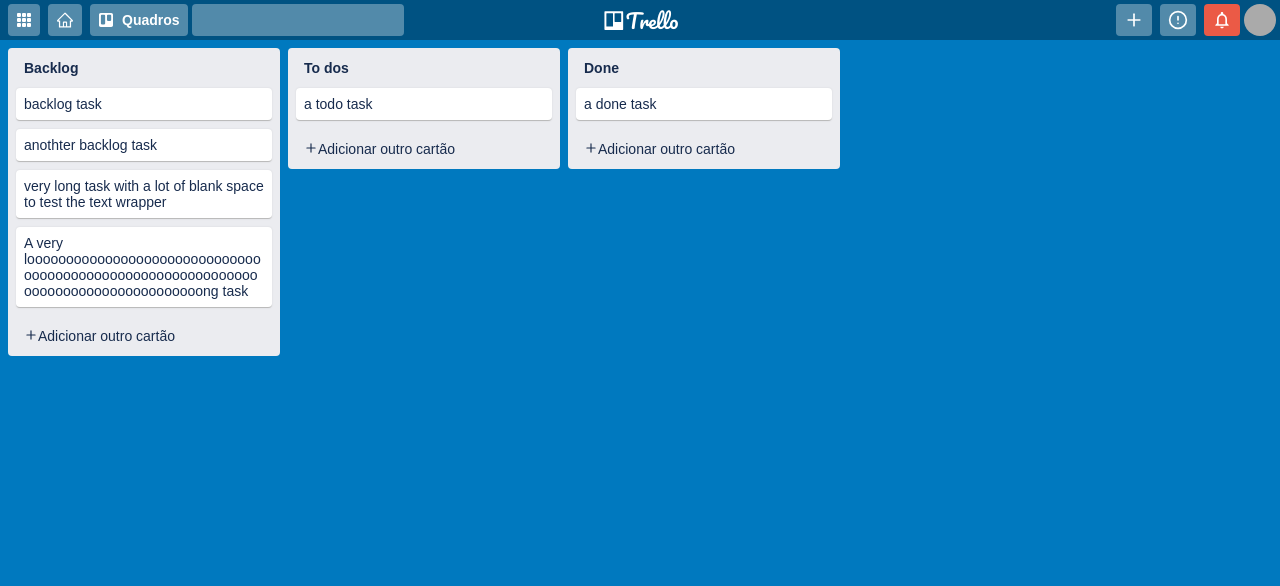
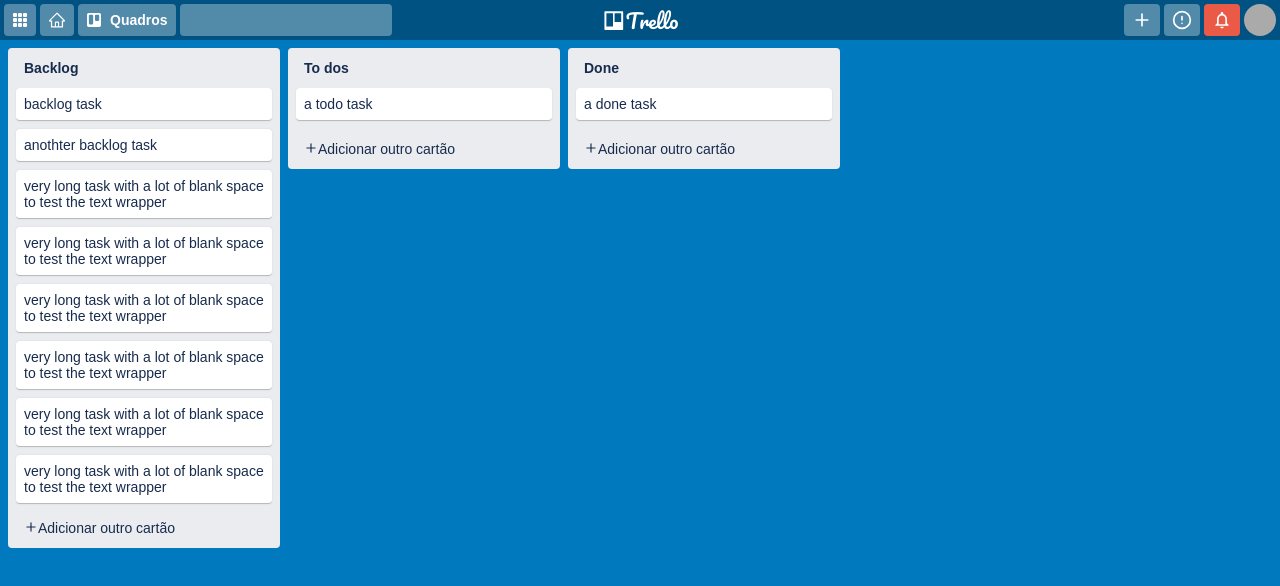
Before and after one commit to cazuzabarberino/fake-trello, a React (Create React App) app: page / in a window 1280 px wide. Shown: the top 586 px of the page. Built offline with nearby package versions, Linux system fonts and the light colour scheme.

Commit message:
task scrollbar

```diff
--- a/src/components/cardlist/index.tsx
+++ b/src/components/cardlist/index.tsx
@@ -7,7 +7,7 @@ import {
   ElementContent,
   ElementContainer,
   ElementHeader,
-  CardContainer,
+  TaskContainer,
   NewCardBtn,
   ElementShadow,
 } from "./styled";
@@ -67,7 +67,7 @@ const CardList = ({ list, listIndex, draggingList }: Props) => {
         <ElementHeader onMouseDown={handleMouseDown}>
           <p>{list.title}</p>
         </ElementHeader>
-        <CardContainer>
+        <TaskContainer>
           {list.tasks.map((task, taskIndex) => (
             <TaskCard
               key={task.id}
@@ -76,7 +76,7 @@ const CardList = ({ list, listIndex, draggingList }: Props) => {
               index={taskIndex}
             />
           ))}
-        </CardContainer>
+        </TaskContainer>
         <NewCardBtn>
           <FiPlus />
           <p>Adicionar outro cartão</p>
--- a/src/components/cardlist/styled.ts
+++ b/src/components/cardlist/styled.ts
@@ -28,6 +28,10 @@ export const ElementContent = styled.div<ElementContentProps>`
   border-radius: 4px;
 
   transition: box-shadow 0.2s, transform 0.2s;
+
+  display: flex;
+  flex-direction: column;
+  max-height: 500px;
 
   ${({ dragging }) =>
     dragging &&
@@ -66,8 +70,10 @@ export const NewCardBtn = styled.div`
   padding: 12px 16px;
 `;
 
-export const CardContainer = styled.div`
+export const TaskContainer = styled.div`
   display: flex;
   flex-direction: column;
   padding: 0 8px 8px 8px;
+  flex: 1 1 auto;
+  overflow-y: auto;
 `;
--- a/src/components/header/styles.ts
+++ b/src/components/header/styles.ts
@@ -21,13 +21,11 @@ export const HeaderBtnWrapper = styled.div.attrs(
   })
 )`
   width: 50%;
-  display: flex;
+  display: grid;
+  column-gap: 4px;
+  grid-auto-flow: column;
   align-items: center;
   justify-content: ${({ right }) => (right ? "flex-end" : "flex-start")};
-
-  button {
-    margin: 0 4px;
-  }
 `;
 
 interface HeaderBoxProps {
--- a/src/components/taskCard/styled.ts
+++ b/src/components/taskCard/styled.ts
@@ -6,7 +6,7 @@ interface CardProps {
 
 export const Card = styled.div<CardProps>`
   position: relative;
-  width: 256px;
+  max-width: 256px;
   background: white;
   padding: 8px;
   border-radius: 4px;
--- a/src/hooks/useDndTask.tsx
+++ b/src/hooks/useDndTask.tsx
@@ -78,7 +78,8 @@ export const useDndTask = (
     return true;
   }, []);
 
-  const moveTaskHorizontally = (toIndex: number) => {
+  const moveTaskHorizontally = React.useCallback(
+    (toIndex: number) => {
       const newList = [...allLists];
 
       newList[toIndex].tasks.push(
@@ -98,7 +99,9 @@ export const useDndTask = (
       };
 
       setAllLists(newList);
-  };
+    },
+    [allLists, setAllLists]
+  );
 
   const verticalCheck = React.useCallback(
     (toTaskIndex: number, yDir: number): boolean => {
@@ -116,10 +119,11 @@ export const useDndTask = (
 
       return true;
     },
-    []
+    [allLists]
   );
 
-  const moveTaskVertically = (toTaskIndex: number) => {
+  const moveTaskVertically = React.useCallback(
+    (toTaskIndex: number) => {
       const newList = [...allLists];
 
       const tmp =
@@ -136,7 +140,9 @@ export const useDndTask = (
       dragIndexes.current.taskIndex = toTaskIndex;
 
       setAllLists(newList);
-  };
+    },
+    [allLists, setAllLists]
+  );
 
   React.useLayoutEffect(() => {
     if (taskDragging) {
@@ -163,7 +169,14 @@ export const useDndTask = (
         moveTaskVertically(toTaskIndex);
       }
     }
-  }, [taskDragging, coord, horizontalCheck, moveTaskHorizontally]);
+  }, [
+    taskDragging,
+    coord,
+    horizontalCheck,
+    moveTaskHorizontally,
+    moveTaskVertically,
+    verticalCheck,
+  ]);
 
   return {
     taskDragging,
--- a/src/pages/panel/index.tsx
+++ b/src/pages/panel/index.tsx
@@ -17,6 +17,68 @@ const mock = [
     tasks: [
       "backlog task",
       "anothter backlog task",
+      "very long task with a lot of blank space to test the text wrapper",
+      "very long task with a lot of blank space to test the text wrapper",
+      "very long task with a lot of blank space to test the text wrapper",
+      "very long task with a lot of blank space to test the text wrapper",
+      "very long task with a lot of blank space to test the text wrapper",
+      "very long task with a lot of blank space to test the text wrapper",
+      "very long task with a lot of blank space to test the text wrapper",
+      "very long task with a lot of blank space to test the text wrapper",
+      "very long task with a lot of blank space to test the text wrapper",
+      "very long task with a lot of blank space to test the text wrapper",
+      "very long task with a lot of blank space to test the text wrapper",
+      "very long task with a lot of blank space to test the text wrapper",
+      "very long task with a lot of blank space to test the text wrapper",
+      "very long task with a lot of blank space to test the text wrapper",
+      "very long task with a lot of blank space to test the text wrapper",
+      "very long task with a lot of blank space to test the text wrapper",
+      "very long task with a lot of blank space to test the text wrapper",
+      "very long task with a lot of blank space to test the text wrapper",
+      "very long task with a lot of blank space to test the text wrapper",
+      "very long task with a lot of blank space to test the text wrapper",
+      "very long task with a lot of blank space to test the text wrapper",
+      "very long task with a lot of blank space to test the text wrapper",
+      "very long task with a lot of blank space to test the text wrapper",
+      "very long task with a lot of blank space to test the text wrapper",
+      "very long task with a lot of blank space to test the text wrapper",
+      "very long task with a lot of blank space to test the text wrapper",
+      "very long task with a lot of blank space to test the text wrapper",
+      "very long task with a lot of blank space to test the text wrapper",
+      "very long task with a lot of blank space to test the text wrapper",
+      "very long task with a lot of blank space to test the text wrapper",
+      "very long task with a lot of blank space to test the text wrapper",
+      "very long task with a lot of blank space to test the text wrapper",
+      "very long task with a lot of blank space to test the text wrapper",
+      "very long task with a lot of blank space to test the text wrapper",
+      "very long task with a lot of blank space to test the text wrapper",
+      "very long task with a lot of blank space to test the text wrapper",
+      "very long task with a lot of blank space to test the text wrapper",
+      "very long task with a lot of blank space to test the text wrapper",
+      "very long task with a lot of blank space to test the text wrapper",
+      "very long task with a lot of blank space to test the text wrapper",
+      "very long task with a lot of blank space to test the text wrapper",
+      "very long task with a lot of blank space to test the text wrapper",
+      "very long task with a lot of blank space to test the text wrapper",
+      "very long task with a lot of blank space to test the text wrapper",
+      "very long task with a lot of blank space to test the text wrapper",
+      "very long task with a lot of blank space to test the text wrapper",
+      "very long task with a lot of blank space to test the text wrapper",
+      "very long task with a lot of blank space to test the text wrapper",
+      "very long task with a lot of blank space to test the text wrapper",
+      "very long task with a lot of blank space to test the text wrapper",
+      "very long task with a lot of blank space to test the text wrapper",
+      "very long task with a lot of blank space to test the text wrapper",
+      "very long task with a lot of blank space to test the text wrapper",
+      "very long task with a lot of blank space to test the text wrapper",
+      "very long task with a lot of blank space to test the text wrapper",
+      "very long task with a lot of blank space to test the text wrapper",
+      "very long task with a lot of blank space to test the text wrapper",
+      "very long task with a lot of blank space to test the text wrapper",
+      "very long task with a lot of blank space to test the text wrapper",
+      "very long task with a lot of blank space to test the text wrapper",
+      "very long task with a lot of blank space to test the text wrapper",
+      "very long task with a lot of blank space to test the text wrapper",
       "very long task with a lot of blank space to test the text wrapper",
       "A very looooooooooooooooooooooooooooooooooooooooooooooooooooooooooooooooooooooooooooooooooong task",
     ],
--- a/src/pages/panel/styles.ts
+++ b/src/pages/panel/styles.ts
@@ -4,6 +4,7 @@ export const Container = styled.div`
   position: relative;
   flex: 1;
   overflow-x: auto;
+  overflow-y: hidden;
 `;
 
 export const ListContainter = styled.div`
```
Lines whose indentation alone changed are shown as unchanged.
